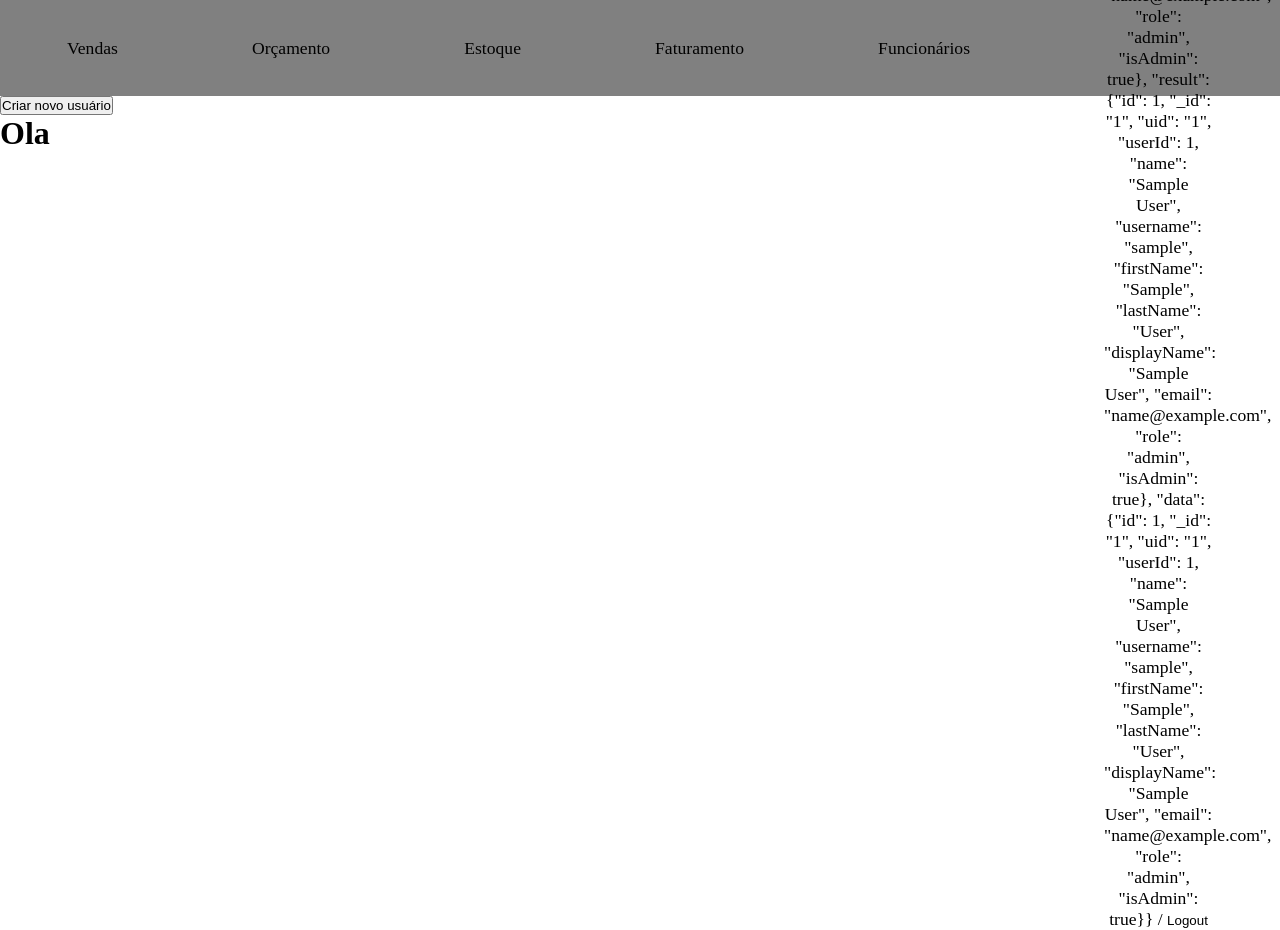
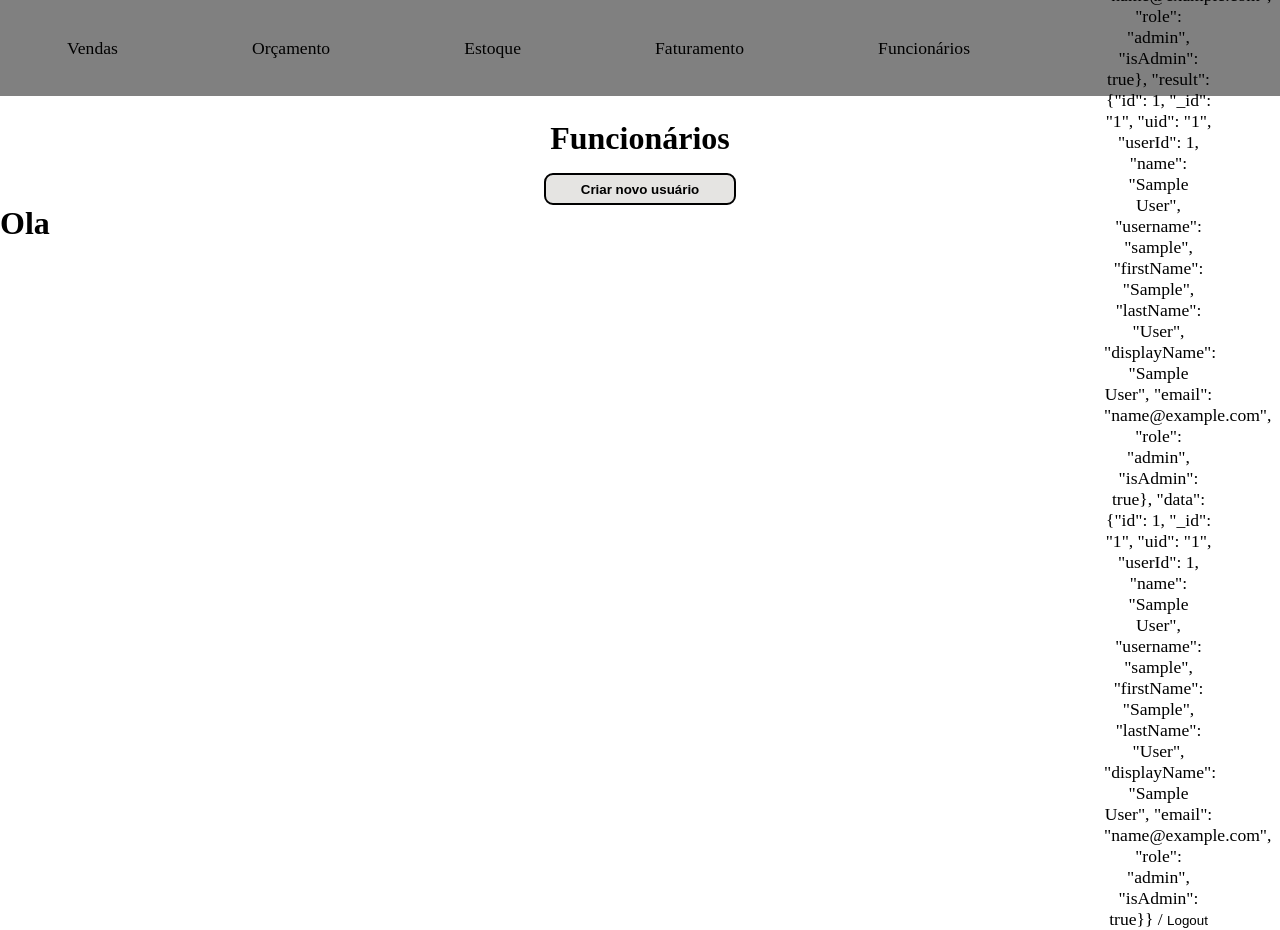
Before and after one commit to tiago-br/gesso-mani-front, a React (Create React App) app: page /sistema/funcionarios in a window 1280 px wide. Shown: the top 930 px of the page. Built offline with nearby package versions, Linux system fonts and the light colour scheme; sample sign-in values are in the browser's storage.

Commit message:
componente gerenciarFuncionarios criado  filho do funcionariosPage

```diff
--- a/src/components/privado/funcionarios/FormNewUser.js
+++ b/src/components/privado/funcionarios/FormNewUser.js
@@ -10,7 +10,7 @@ width: 100vw;
 height: 80vh;
 display: flex;
 justify-content: center;
-align-items: center;
+/* align-items: center; */
 /* @media only screen and (max-width: 1200px) {
         width: 1rem;
         margin-left: -2.4rem;
@@ -25,9 +25,9 @@ const FormUser = styled.div`
  align-items: center;
  flex-direction: column;
  width: 25rem;
- height: 30rem;
+ height: 26rem;
  border-radius: 25px;
- margin-top: 3rem;
+ margin-top: 1rem;
  background-color: grey;
  border: 2px solid black;
 
@@ -54,7 +54,7 @@ width: 20rem;
 `
 
 const ButtonSubmit = styled.button`
-
+cursor: pointer;
 margin-top: 2rem;
 display: inline-block;
 padding: .75rem 1.25rem;
@@ -192,7 +192,7 @@ class FormNewUser extends Component {
         }
         setTimeout(()=>{this.setState({
             msg:""
-        })},2000)
+        })},1500)
 
     }
 
--- a/src/components/privado/funcionarios/styles/stylesFuncionarios.css
+++ b/src/components/privado/funcionarios/styles/stylesFuncionarios.css
@@ -0,0 +1,29 @@
+.funcionarios-page-toggle-button{
+    display: flex;
+    align-items: center;
+    justify-content: center;
+    margin-top: 3vh;
+}
+
+.funcionarios-page-toggle-button > div{
+    display: flex;
+    flex-direction: column;
+    justify-content: center;
+    align-items: center;
+}
+.funcionarios-page-toggle-button button{
+    display: block;
+    width: 15vw;
+    height: 4vh;
+    cursor: pointer;
+    background-color: #E5E4E2;
+    font-weight: 700;
+    margin-top: 2vh;
+    border: 2px solid black;
+    border-radius: 9px;
+}
+
+.funcionarios-page-toggle-button button:hover{
+    background-color: black;
+    color:white;
+}
--- a/src/pages/privado/FuncionariosPage.js
+++ b/src/pages/privado/FuncionariosPage.js
@@ -26,8 +26,10 @@ class FuncionariosPage extends Component {
         return (
             <div>
                 <NavbarUser/>
-                <div>
+                <div className="funcionarios-page-toggle-button">
+
                     <div>
+                        <h1>Funcionários</h1>
                         <button onClick={this.handleToggleButton}>{this.state.msgButton}</button>
                     </div>
                 </div>
```
Also changed, not shown: src/components/privado/funcionarios/GerenciarFuncionarios.js (added, +13 -0 lines).
